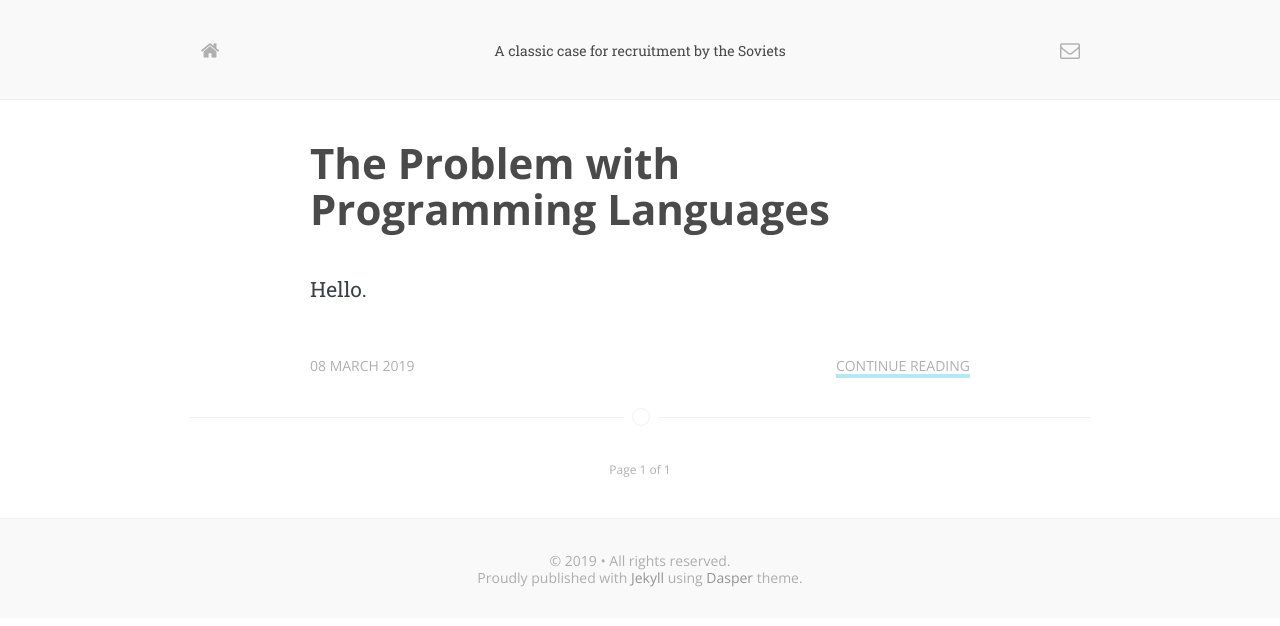
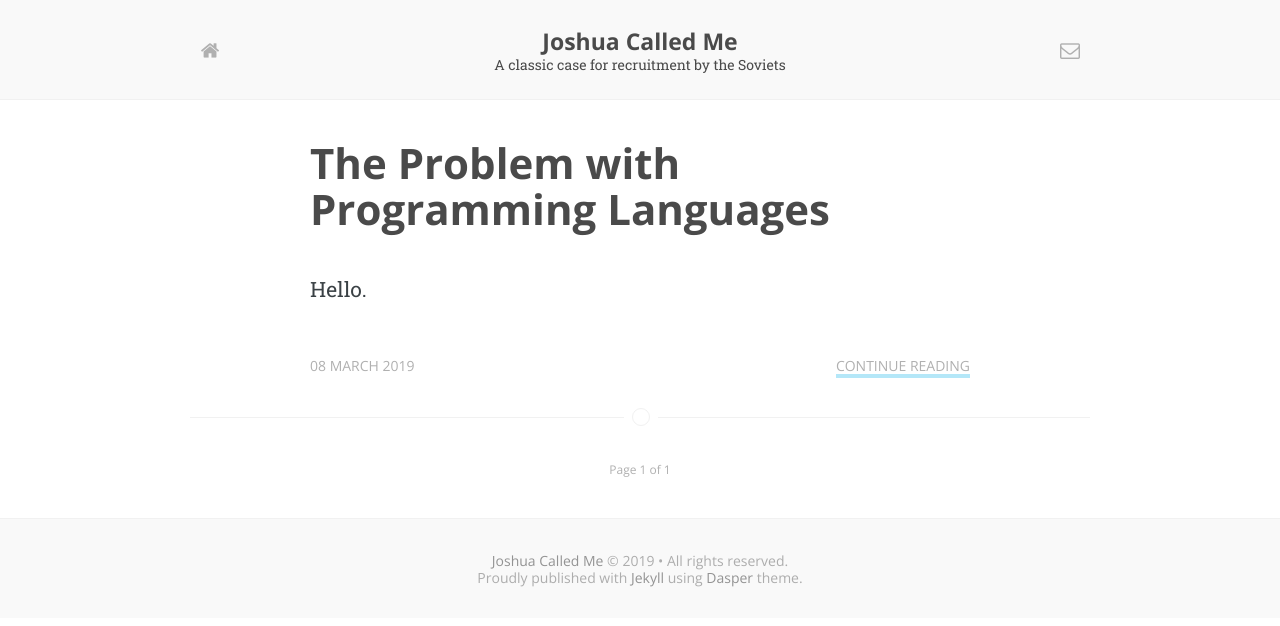
Before and after one commit to richard5mith/richard5mith.github.io, a Jekyll site: the page built from index.html, in a window 1280 px wide. Shown: the top 626 px of the page. Built offline with Jekyll 4.4.1, drawn with Linux system fonts in a browser that asks for light colours; some web fonts are replaced; the list of posts is cut into pages by our own code; part of the change alters nothing that is shown.

Commit message:
Update _config.yml

```diff
--- a/_config.yml
+++ b/_config.yml
@@ -1,6 +1,10 @@
-title: Joshua Called Me
+name: Joshua Called Me
 description: A classic case for recruitment by the Soviets
 permalink: pretty
+email: richard@brickdigest.com
+author: Richard Smith
+lang: en
+locale: en_GB
 
 # Jekyll
 paginate: 10
@@ -9,3 +13,4 @@ plugins: [jekyll-paginate]
 timezone: Europe/London
 paginateLabel: page
 paginate_path: "page/:num"
+baseurl: https://richardsmith.me
```
